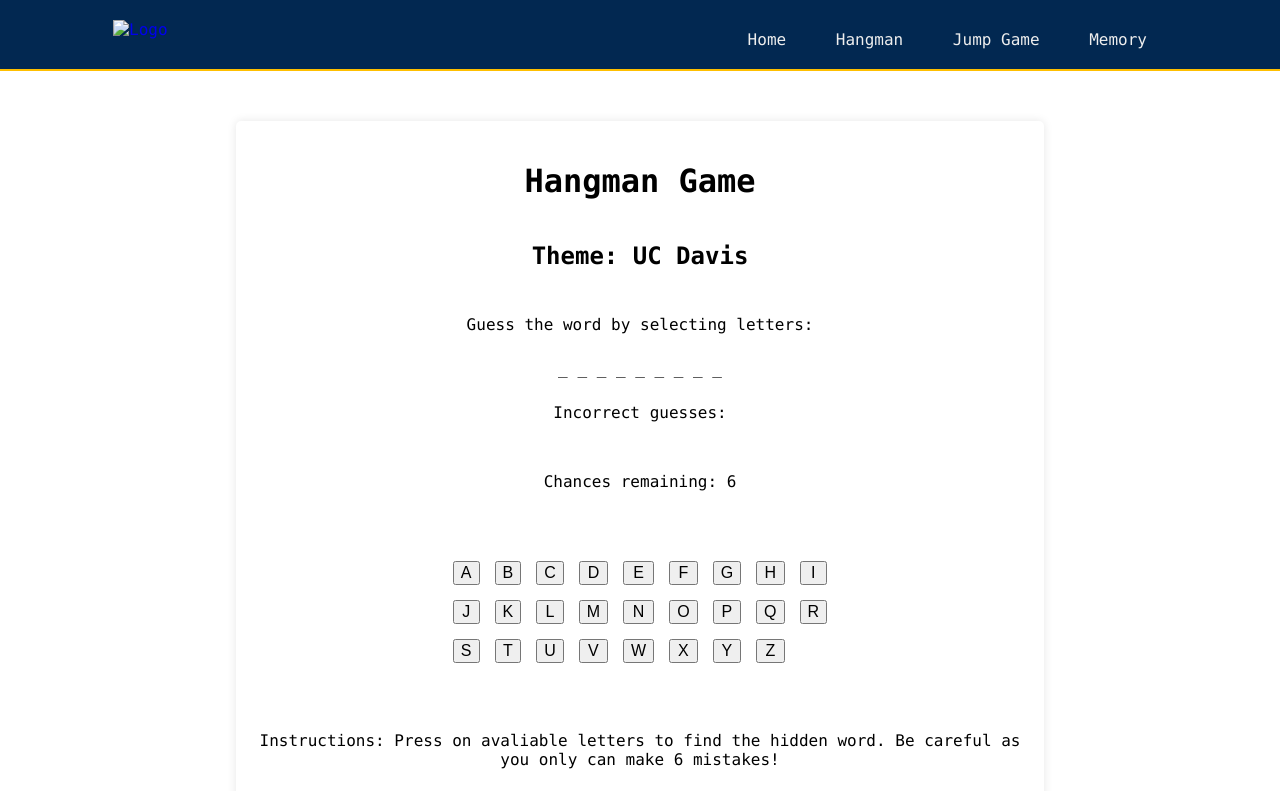
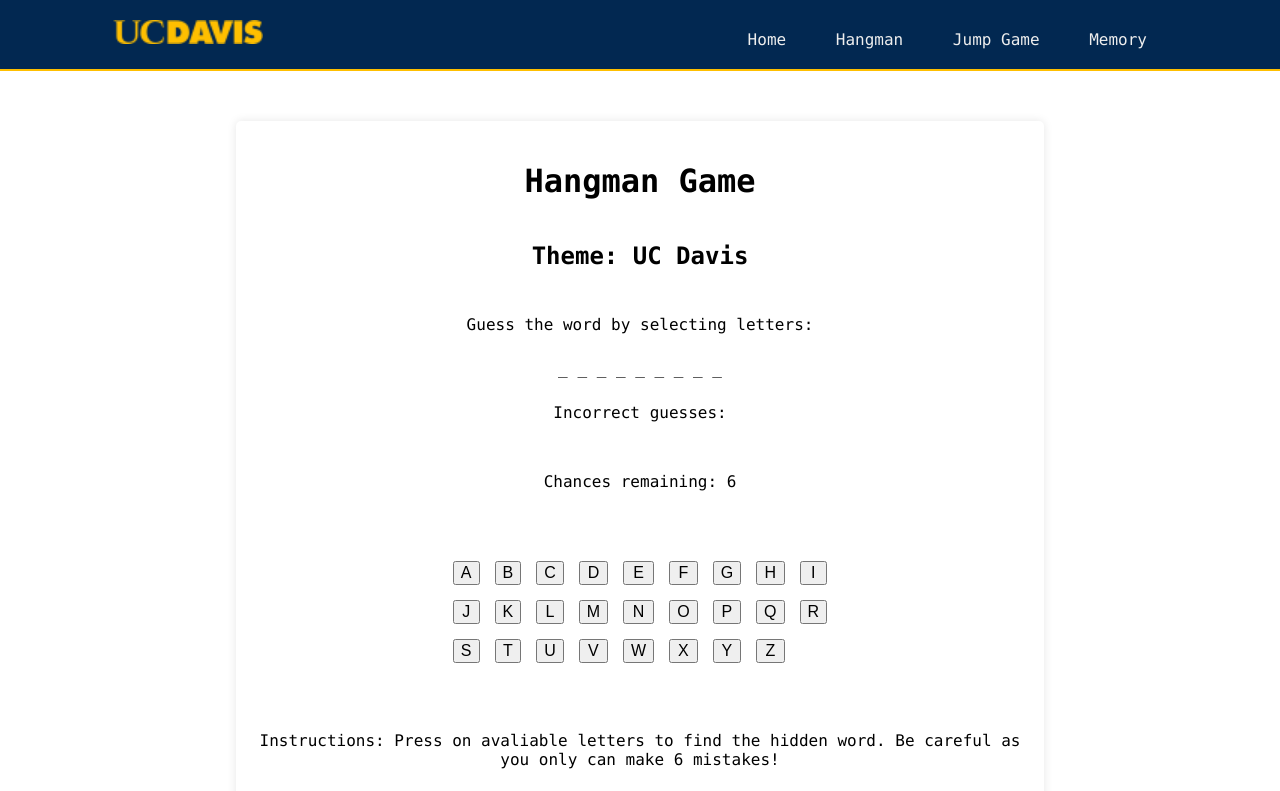
Before and after one commit to ETran426/ECS162-Assignment-2, a plain HTML site: page hangman.html in a window 1280 px wide. Shown: the top 791 px of the page. Drawn offline with Linux system fonts and the light colour scheme; the site is published under a folder, as on GitHub Pages, so addresses that start at the root find nothing.

Commit message:
removed initial "/" for folders

```diff
--- a/hangman.html
+++ b/hangman.html
@@ -11,7 +11,7 @@
     <header>
         <div class="flex">
             <div class="logo">
-                <a href="/index.html"><img src="/images/uc-logo-gold.png" alt="Logo"></a>
+                <a href="index.html"><img src="images/uc-logo-gold.png" alt="Logo"></a>
             </div>
             <nav>
                 <li><a href="index.html">Home</a></li>
```
